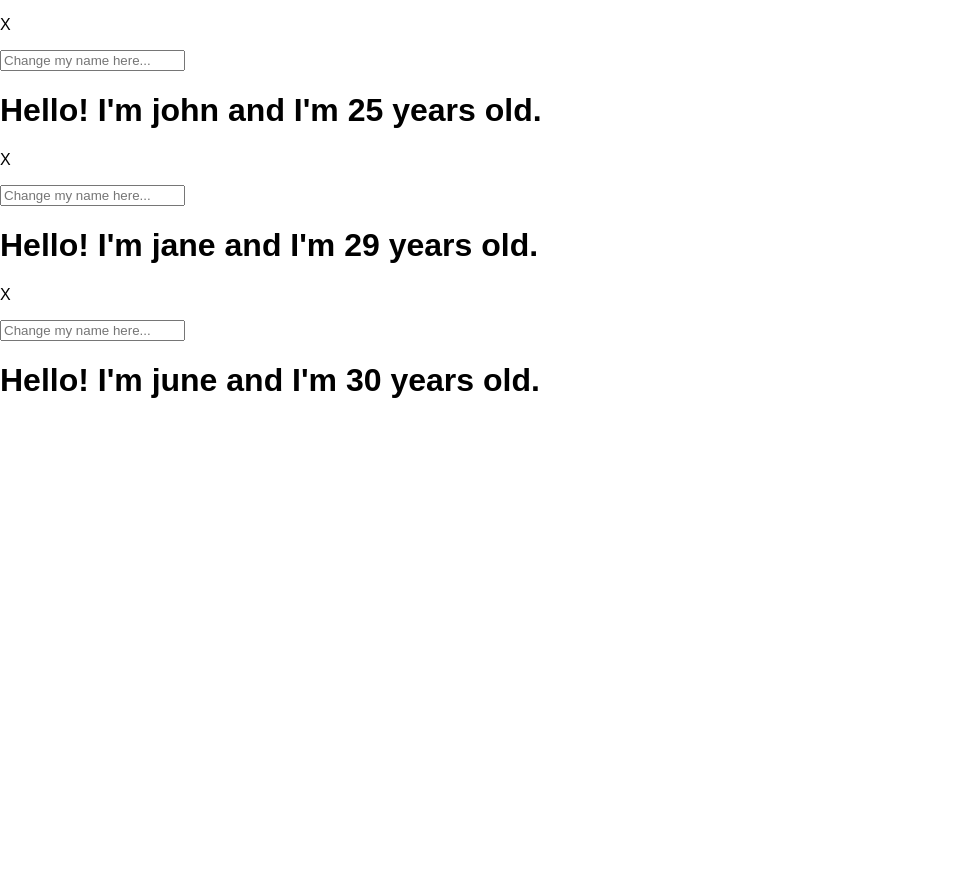
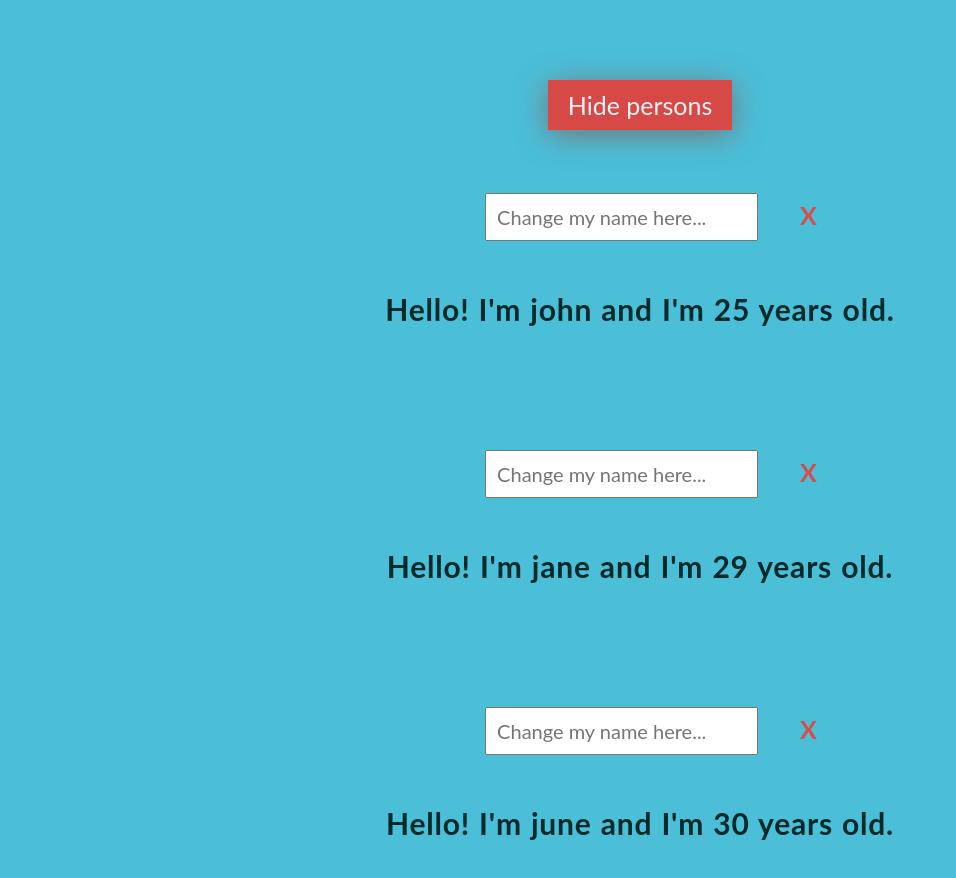
Before and after one commit to diego-c/react-complete-guide, a React app in the folder section-7-refactor/: page / in a window 1280 px wide. Shown: the top 878 px of the page, without its empty margins (0-956 px from the left). Before the commit the page ends 800 px from the top, so only its background shows below. Built offline with nearby package versions, Linux system fonts and the light colour scheme.

Commit message:
style app

```diff
--- a/section-7-refactor/public/index.html
+++ b/section-7-refactor/public/index.html
@@ -4,6 +4,7 @@
     <meta charset="utf-8">
     <meta name="viewport" content="width=device-width, initial-scale=1, shrink-to-fit=no">
     <meta name="theme-color" content="#000000">
+    <link href="https://fonts.googleapis.com/css?family=Montserrat:300,400,500,600,700" rel="stylesheet">
     <!--
       manifest.json provides metadata used when your web app is added to the
       homescreen on Android. See https://developers.google.com/web/fundamentals/engage-and-retain/web-app-manifest/
--- /dev/null
+++ b/section-7-refactor/src/components/Persons/Person/Person.css
@@ -0,0 +1,35 @@
+.Person {
+    margin: 6rem auto;
+    font-size: 2rem;
+    display: inline-block;
+    width: 50vw;
+}
+
+.Person::after {
+    content: "";
+    display: table;
+    clear: both;
+}
+
+.Person__btn {
+    cursor: pointer;
+    display: inline-block;
+    position: relative;
+    left: 5%;
+    font-weight: 700;
+    color: #d84d4a;
+    font-size: 2.5rem;
+    padding: 1rem;
+}
+
+.Person__input {
+    padding: 1rem;
+    display: inline-block;
+    margin-bottom: 5rem;
+}
+
+.Person__title {
+    font-size: 3rem;
+    letter-spacing: .08rem;
+    word-spacing: .1rem;
+}
--- a/section-7-refactor/src/components/Persons/Person/Person.js
+++ b/section-7-refactor/src/components/Persons/Person/Person.js
@@ -1,10 +1,11 @@
 import React from 'react';
+import classes from './Person.css';
 
 const Person = props => (
-    <div className = "Person">
-        <p onClick={ props.clicked }>X</p>
-        <input type="text" placeholder="Change my name here..." onChange={ props.changed } />
-        <h1>Hello! I'm { props.name } and I'm { props.age } years old.</h1>
+    <div className = { classes.Person }>
+        <input className = { classes.Person__input } type="text" placeholder="Change my name here..." onChange={ props.changed } />
+        <p className = { classes.Person__btn } onClick={ props.clicked }>X</p>
+        <h1 className = { classes.Person__title }>Hello! I'm { props.name } and I'm { props.age } years old.</h1>
     </div>
 );
 
--- a/section-7-refactor/src/containers/App.css
+++ b/section-7-refactor/src/containers/App.css
@@ -1,28 +1,39 @@
 .App {
   text-align: center;
+  padding: 8rem 8rem;
 }
 
-.App-logo {
-  animation: App-logo-spin infinite 20s linear;
-  height: 80px;
+.App__btn {
+  font-size: 2.5rem;
+  outline: none;
+  border: none;
+  padding: 1rem 2rem;
+  background-color: #d64946;
+  color: #f2f2f2;
+  cursor: pointer;
+  box-shadow: 0 .5rem 3rem #777;
+  position: relative;
+  transition: all .3s;
 }
 
-.App-header {
-  background-color: #222;
-  height: 150px;
-  padding: 20px;
-  color: white;
+.App__btn--hide:hover {
+  transform: translateY(2px);
+  box-shadow: 0 .3rem 2rem #777;
+  background-color: #2cb23e;
+}
+.App__btn--hide:active {
+  transform: translateY(4px);
+  box-shadow: 0 .1rem 1rem #777;
+  background-color: #2cb23e;
 }
 
-.App-title {
-  font-size: 1.5em;
+.App__btn--show:hover {
+  transform: translateY(2px);
+  box-shadow: 0 .3rem 2rem #777;
+  background-color: hsl(318, 60%, 44%);
 }
-
-.App-intro {
-  font-size: large;
+.App__btn--show:active {
+  transform: translateY(4px);
+  box-shadow: 0 .1rem 1rem #777;
+  background-color: hsl(318, 60%, 44%);
 }
-
-@keyframes App-logo-spin {
-  from { transform: rotate(0deg); }
-  to { transform: rotate(360deg); }
-}
--- a/section-7-refactor/src/containers/App.js
+++ b/section-7-refactor/src/containers/App.js
@@ -1,6 +1,6 @@
 import React, { Component } from 'react';
 import Persons from '../components/Persons/Persons';
-import './App.css';
+import classes from './App.css';
 
 class App extends Component {
   state = {
@@ -20,7 +20,14 @@ class App extends Component {
         name: 'june',
         age: 30
       }
-    ]
+    ],
+    showPersons: true
+  }
+
+  showPersonsHandler = () => {
+    this.setState({
+      showPersons: !this.state.showPersons
+    })
   }
 
   changeNameHandler = (id, e) => {
@@ -47,12 +54,25 @@ class App extends Component {
   }
 
   render() {
+    let persons = null;
+    let btnClasses = [classes.App__btn];
+    if (this.state.showPersons) {
+      persons = <Persons
+      persons={ this.state.persons }
+      clicked={ this.removePersonHandler }
+      changed={ this.changeNameHandler }
+      />;
+
+      btnClasses.push(classes['App__btn--hide']);
+    } else {
+      btnClasses.push(classes['App__btn--show']);
+    }
+
     return (
-    <Persons
-    persons={ this.state.persons }
-    clicked={ this.removePersonHandler }
-    changed={ this.changeNameHandler }
-    />
+      <div className={ classes.App }>
+        <button className = { btnClasses.join(' ') } onClick={ this.showPersonsHandler }>{ this.state.showPersons ? "Hide persons" : "Show persons" }</button>
+      { persons }
+      </div>
     )
   }
 }
--- a/section-7-refactor/src/index.css
+++ b/section-7-refactor/src/index.css
@@ -1,5 +1,21 @@
-body {
+*,
+*::before,
+*::after {
   margin: 0;
   padding: 0;
-  font-family: sans-serif;
+  box-sizing: inherit;
+  font-family: inherit;
+  font-size: inherit;
+  color: inherit;
 }
+
+html {
+  font-size: 62.5%;
+}
+
+body {
+  font-family: 'Lato', 'Helvetica', sans-serif;
+  box-sizing: border-box;
+  background-color: #4bbed8;
+  color: #002A2A;
+}
```
